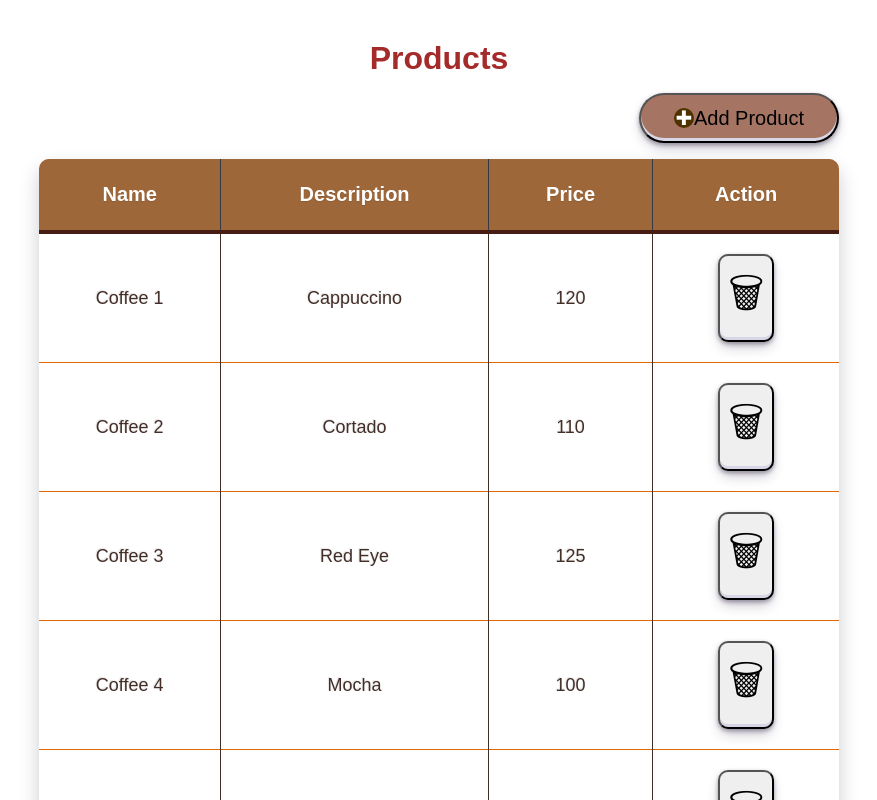
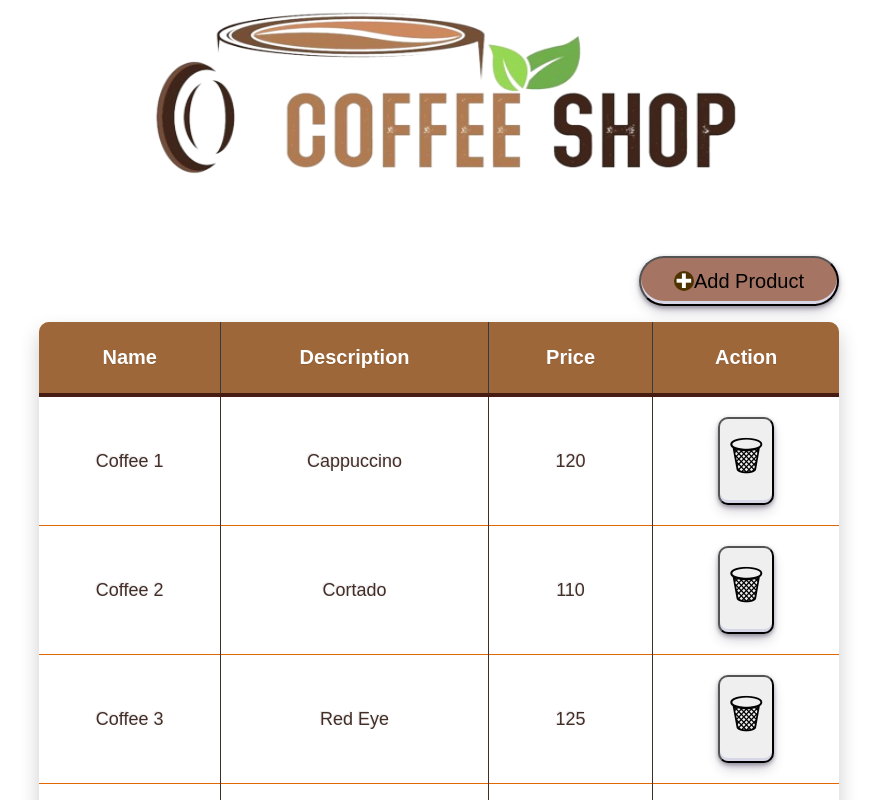
Before and after one commit to CharleeDolor/crud-products, a Vue app: page / in a window 1280 px wide. Shown: the top 800 px of the page, without its empty margins (201-1078 px from the left). Built offline with nearby package versions, Linux system fonts and the light colour scheme.

Commit message:
adding design

```diff
--- a/src/components/EditModal.vue
+++ b/src/components/EditModal.vue
@@ -60,7 +60,8 @@ export default {
         return {
             name: '',
             desc: '',
-            price: 0
+            price: 0,
+            saveAnimated: [false, false, false, false], // Array to track which letters to animate
         }
     },
     methods: {
@@ -79,6 +80,21 @@ export default {
 
         closeDefault(){
             this.$emit('closeDefault');
+        },
+        animateSave(){
+             // Animate the Save button
+             this.saveAnimated = [false, false, false, false]; // Reset animation status
+            this.saveAnimated = [true, true, true, true]; // Trigger animation
+
+            setTimeout(() =>{
+                let editedProduct = {
+                id: this.product.id,
+                name: this.name,
+                desc: this.desc,
+                price: this.price
+            }
+            this.$emit('close', editedProduct);
+            }, 1000);
         }
     },
 };
--- a/src/components/ProductList.vue
+++ b/src/components/ProductList.vue
@@ -1,5 +1,6 @@
 <template>
-  <h1>Products</h1>
+   <img :src="require('@/assets/kapelogo.png')" alt="Coffee Shop Logo" class="imglog">
+
   <EditModal v-if="showEdit" @close="closeEditModal" @closeDefault="closeEditModalDefault" :product="toEditProduct" />
   <AddModal v-if="showAdd" @close="closeAddModal" @closeDefault="closeAddModalDefault" />
 
@@ -167,4 +168,8 @@ export default {
 .fade-leave-to {
   opacity: 0;
 }
+.imglog{
+  height: 300px;
+  margin-top: -100px;
+}
 </style>
```
Also changed, not shown: src/assets/kapelogo.png (added).
